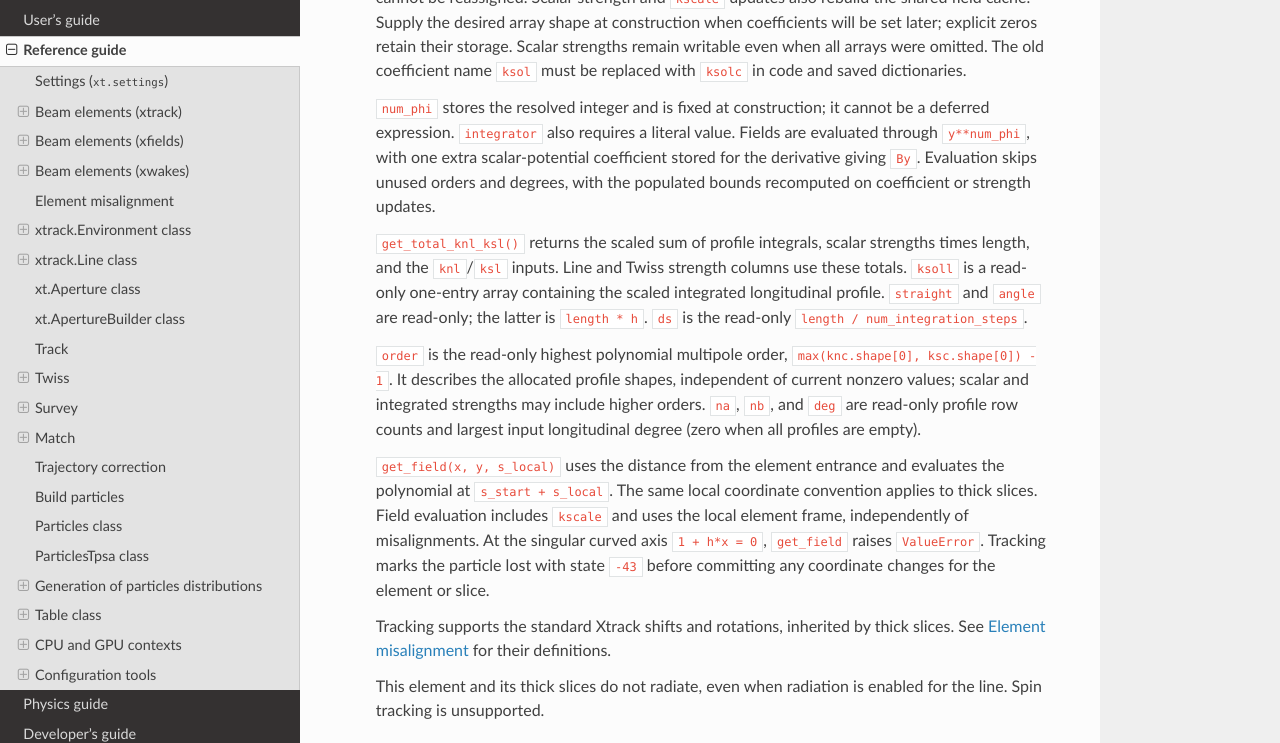
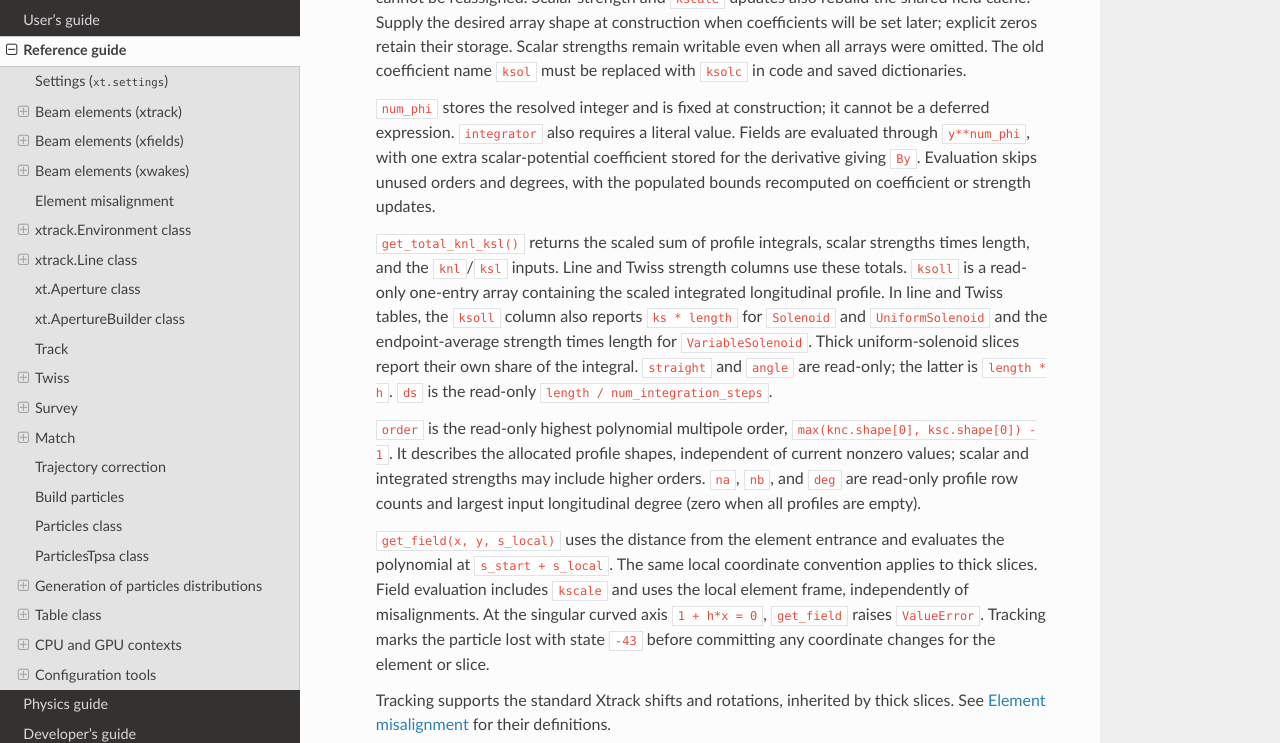
Before and after one commit to xsuite/xsuite, a Sphinx documentation site: the page built from docs/apireference.rst, in a window 1280 px wide and 900 px high, scrolled down 8818 px, cut to the strip 0-743 px from the top of the window. Built offline with Sphinx 7.4.7 and the Read the Docs theme 3.1.0, drawn with Linux system fonts in a browser that asks for light colours; pages that are not in the unit, such as notebooks, are missing from menus; the version number could not be read and is left out.

Commit message:
Clarify integrated solenoid strengths in ksoll tables

```diff
--- a/docs/apireference.rst
+++ b/docs/apireference.rst
@@ -276,7 +276,11 @@ BFieldExpansion
     ``get_total_knl_ksl()`` returns the scaled sum of profile integrals, scalar
     strengths times length, and the ``knl``/``ksl`` inputs. Line and Twiss
     strength columns use these totals. ``ksoll`` is a read-only one-entry
-    array containing the scaled integrated longitudinal profile.
+    array containing the scaled integrated longitudinal profile. In line and
+    Twiss tables, the ``ksoll`` column also reports ``ks * length`` for
+    ``Solenoid`` and ``UniformSolenoid`` and the endpoint-average strength
+    times length for ``VariableSolenoid``. Thick uniform-solenoid slices
+    report their own share of the integral.
     ``straight`` and ``angle`` are read-only; the latter is ``length * h``.
     ``ds`` is the read-only ``length / num_integration_steps``.
 
--- a/docs/bfield_expansion.rst
+++ b/docs/bfield_expansion.rst
@@ -327,6 +327,10 @@ NumPy arrays padded to the same length, with at least four entries.
 The read-only one-entry array ``ksoll`` contains the integral of ``ksolc``
 over the same interval, including ``kscale``. These computed quantities
 reflect changes to the strengths, scale, polynomial origin, and length.
+In line and Twiss tables, the ``ksoll`` column also includes ``ks * length``
+for ``Solenoid`` and ``UniformSolenoid``, and
+``0.5 * (ks_profile[0] + ks_profile[1]) * length`` for ``VariableSolenoid``.
+Thick uniform-solenoid slices report their own share of the integral.
 
 :ref:`xtrack.Environment <environment-api-reference>` accepts coefficient
 matrices containing numbers and deferred expressions through ``new`` and ``set``:
```
